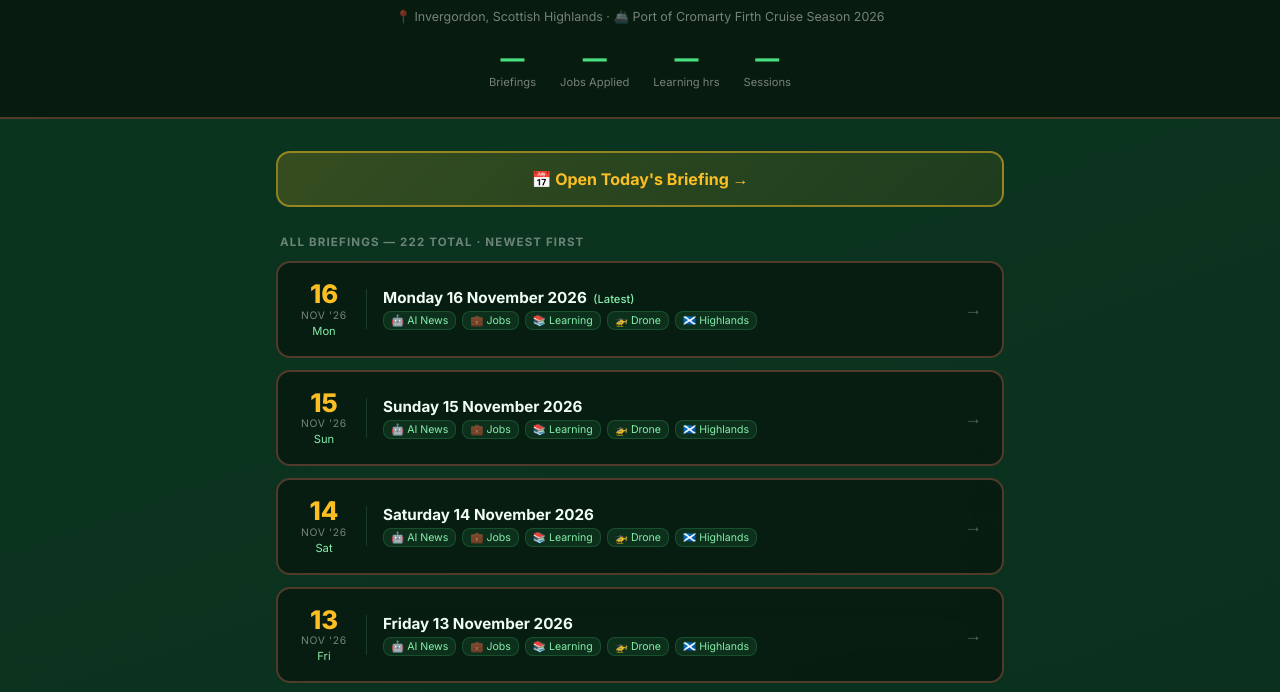
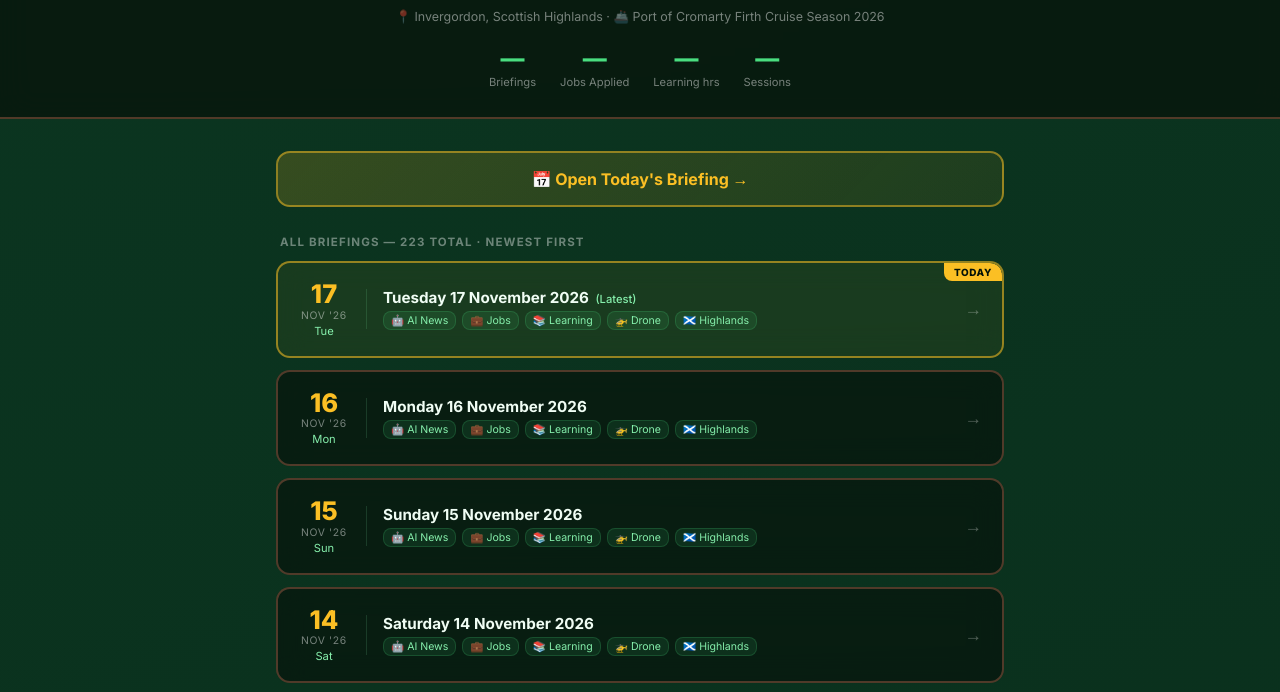
Before and after one commit to steve-ai-stuff/daily-briefing, a plain HTML site: page index.html in a window 1280 px wide. Shown: the part 101-793 px from the top of the page. Drawn offline with Linux system fonts and the light colour scheme.

Commit message:
Update index — 223 briefings

```diff
--- a/index.html
+++ b/index.html
@@ -111,6 +111,7 @@ footer{text-align:center;color:rgba(255,255,255,0.25);font-size:0.75rem;padding-
 // Add new entries here each time a new briefing is generated.
 // JavaScript will parse dates and sort newest-first automatically.
 var BRIEFINGS = [
+  ["17", "11", "2026", "Daily-Briefing_17-11-2026.html"],
   ["16", "11", "2026", "Daily-Briefing_16-11-2026.html"],
   ["15", "11", "2026", "Daily-Briefing_15-11-2026.html"],
   ["14", "11", "2026", "Daily-Briefing_14-11-2026.html"],
```
